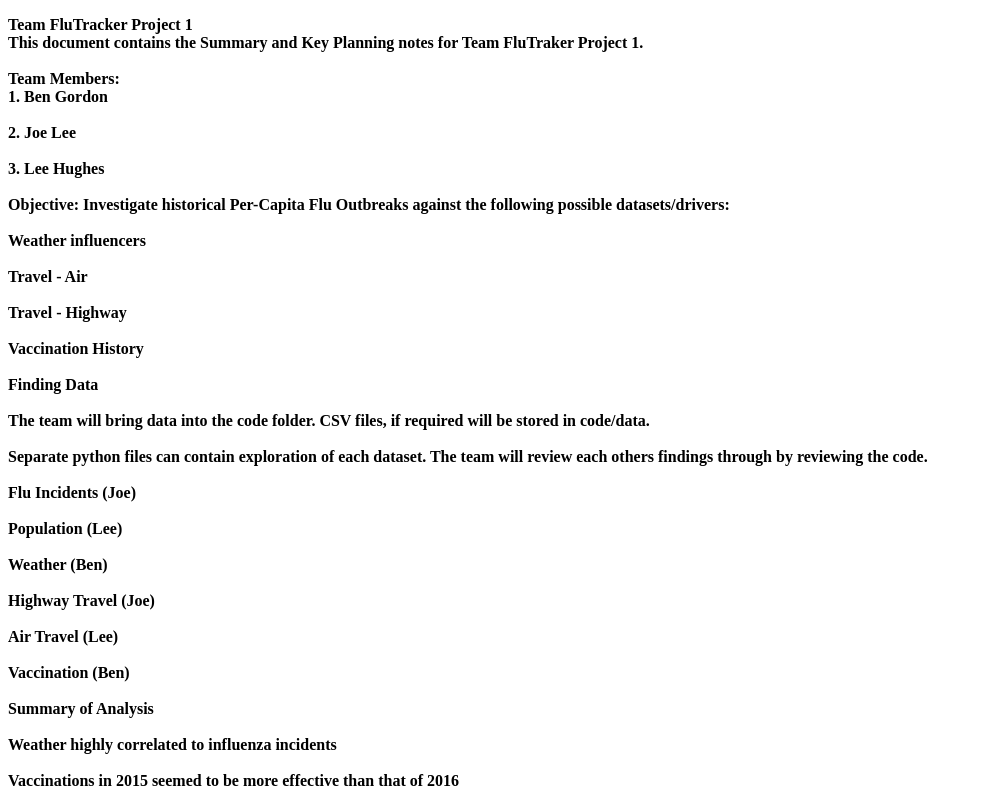
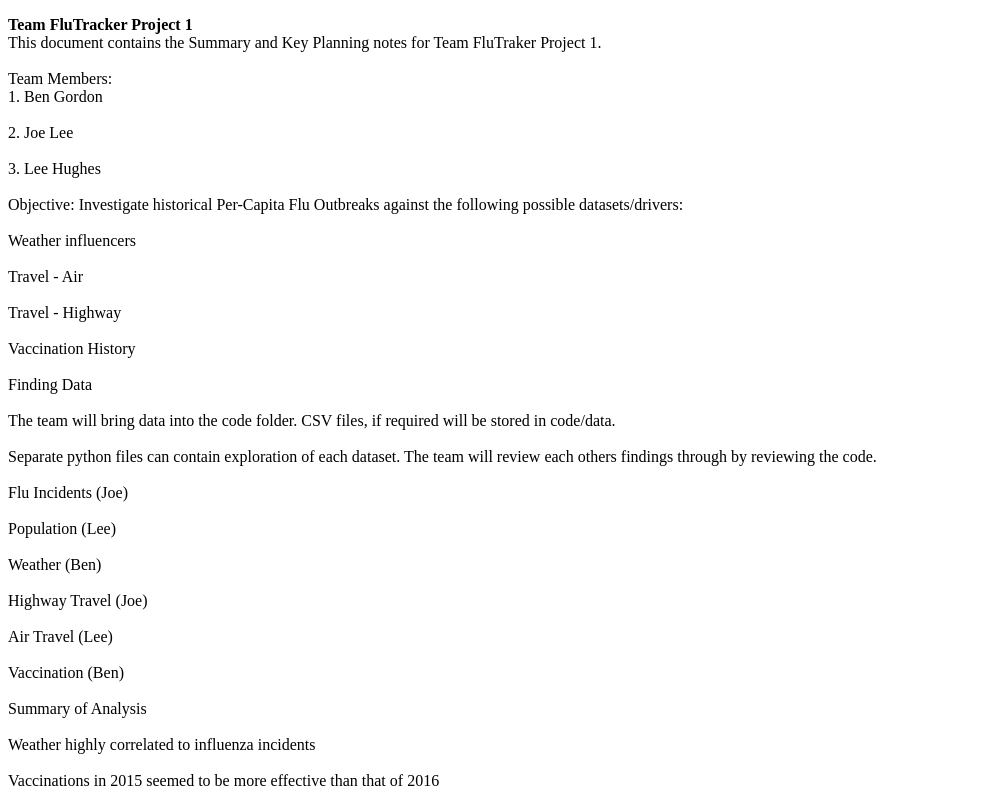
Before and after one commit to giolee88/FluTracker, a plain HTML site: page index.html in a window 1280 px wide. Shown: the top 800 px of the page, without its empty margins (0-982 px from the left). Drawn offline with Linux system fonts and the light colour scheme.

Commit message:
edit index

```diff
--- a/index.html
+++ b/index.html
@@ -7,7 +7,7 @@
 </head>
 <!-- Comments are made in this way -->
 <body>
-	<p><strong> Team FluTracker Project 1 <br>
+	<p><strong> Team FluTracker Project 1</strong> <br>
 This document contains the Summary and Key Planning notes for Team FluTraker Project 1.
 <br><br>Team Members:
 <br>
```
